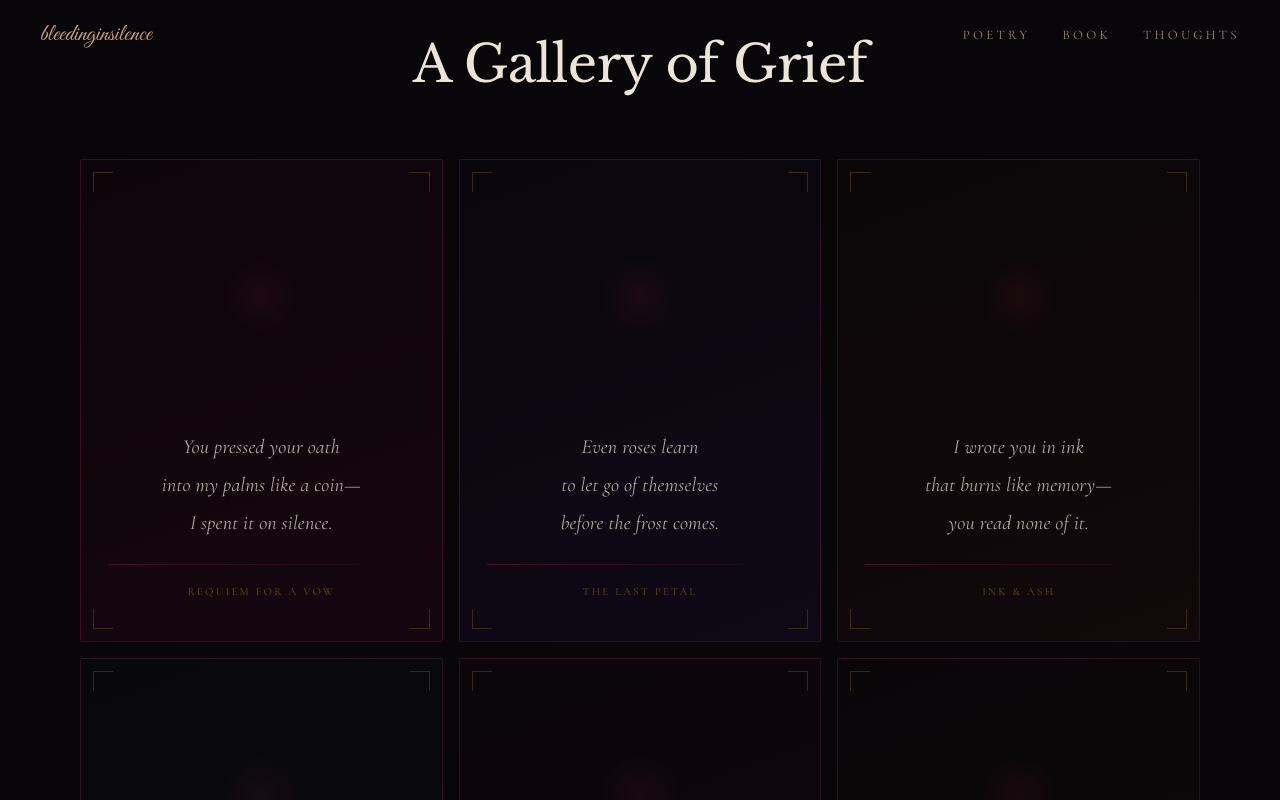
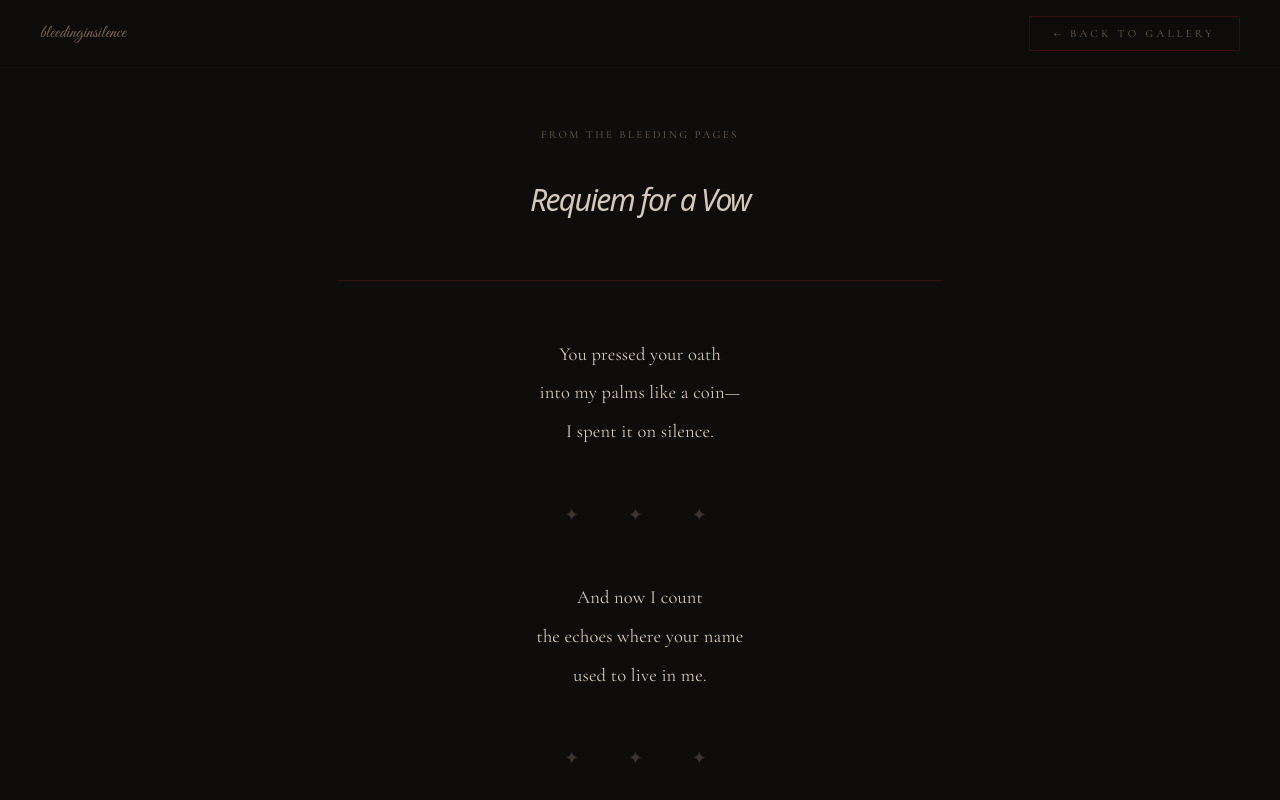
Before and after one commit to waleedzelvin-max/WiltedRoses, a React (Vite) app: page / in a window 1280 px wide. Both pictures are taken after a click on the element 261 px from the left and 1390 px from the top of the page. Shown: the part 990-1790 px from the top of the page. Built offline with nearby package versions, Linux system fonts and the light colour scheme.

Commit message:
Cards open

```diff
--- a/src/App.jsx
+++ b/src/App.jsx
@@ -66,8 +66,170 @@ const thoughts = [
   { quote: "The rose doesn't mourn its petals. We do that for it.", label: "— Wilted Promises" },
 ];
 
+// Full poem content for detail pages
+const poemDetails = [
+  {
+    title: "Requiem for a Vow",
+    collection: "from the bleeding pages",
+    stanzas: [
+      "You pressed your oath\ninto my palms like a coin—\nI spent it on silence.",
+      "And now I count\nthe echoes where your name\nused to live in me.",
+      "Even vows have roots\nthat reach past the last goodbye\ninto everything.",
+    ],
+    sig: "— for the one whose words outlasted their heart",
+  },
+  {
+    title: "The Last Petal",
+    collection: "from the bleeding pages",
+    stanzas: [
+      "Even roses learn\nto let go of themselves\nbefore the frost comes.",
+      "There is a kind of grace\nin that—the soft release\nno one asked them for.",
+      "I have been watching\nyou practice the same art,\npetal by petal.",
+      "And I, the garden,\nlearn again what I already knew:\nthat beauty costs.",
+    ],
+    sig: "— written in October, when everything was letting go",
+  },
+  {
+    title: "Ink & Ash",
+    collection: "from the bleeding pages",
+    stanzas: [
+      "I wrote you in ink\nthat burns like memory—\nyou read none of it.",
+      "The page knows your name\nbetter than you knew yourself\nwhen I gave it there.",
+      "Still I keep writing,\nbecause the fire needs somewhere\nto put its hunger.",
+    ],
+    sig: "— she is the reason the ink wouldn't dry",
+  },
+  {
+    title: "Hollow Season",
+    collection: "from the bleeding pages",
+    stanzas: [
+      "Autumn isn't loss.\nIt is the tree confessing\nit was never whole.",
+      "We called it beauty—\nthe dying light, the bare branch—\nbecause we needed to.",
+      "I am the same tree.\nI am the same beautiful\nlie we tell ourselves.",
+    ],
+    sig: "— for every winter that arrived early",
+  },
+  {
+    title: "Tender Ruin",
+    collection: "from the bleeding pages",
+    stanzas: [
+      "You called it loving.\nI called it standing still\nwhile the flood rose up.",
+      "There is a difference\nbetween choosing and sinking—\nyou never learned it.",
+      "But I did. God, I did.\nWater teaches what it means\nto be truly known.",
+    ],
+    sig: "— the flood remembers what we forgot",
+  },
+  {
+    title: "Unnamed Grief",
+    collection: "from the bleeding pages",
+    stanzas: [
+      "There is no word for\nmissing someone who still breathes—\nso I made one: you.",
+      "A noun and a verb,\na season and a wound,\na you-shaped silence.",
+      "Languages have failed\neveryone who ever loved\nthe wrong way on time.",
+    ],
+    sig: "— for the unnamed, who feel it anyway",
+  },
+];
+
+function PoemPage({ poem, onClose }) {
+  useEffect(() => {
+    document.body.style.overflow = "hidden";
+    return () => { document.body.style.overflow = ""; };
+  }, []);
+
+  return (
+    <div style={{
+      position: "fixed", inset: 0, zIndex: 1000,
+      background: "#0f0d0b",
+      overflowY: "auto",
+      animation: "fadeInPage 0.5s ease",
+    }}>
+      <style>{`
+        @keyframes fadeInPage {
+          from { opacity: 0; transform: translateY(24px); }
+          to   { opacity: 1; transform: translateY(0); }
+        }
+        .poem-page-verse {
+          font-size: 18.5px;
+          line-height: 2.1;
+          color: #d4c9b8;
+          margin-bottom: 2.8rem;
+          white-space: pre-line;
+          font-family: 'Cormorant Garamond', Georgia, serif;
+        }
+        .poem-page-divider {
+          text-align: center;
+          color: #6b5e4e;
+          font-size: 18px;
+          margin: 0 0 2.8rem;
+          letter-spacing: 0.5em;
+          opacity: 0.5;
+        }
+        .close-btn {
+          background: none;
+          border: 1px solid rgba(139,26,26,0.3);
+          color: #6b5e4e;
+          font-family: 'Cormorant Garamond', Georgia, serif;
+          font-size: 11px;
+          letter-spacing: 0.3em;
+          text-transform: uppercase;
+          padding: 10px 24px;
+          cursor: pointer;
+          transition: border-color 0.3s, color 0.3s;
+          border-radius: 1px;
+        }
+        .close-btn:hover { border-color: rgba(139,26,26,0.8); color: #d4c9b8; }
+      `}</style>
+
+      {/* Close bar */}
+      <div style={{
+        position: "sticky", top: 0, zIndex: 10,
+        padding: "16px 40px",
+        background: "rgba(15,13,11,0.95)",
+        backdropFilter: "blur(10px)",
+        borderBottom: "1px solid rgba(139,26,26,0.2)",
+        display: "flex", alignItems: "center", justifyContent: "space-between",
+      }}>
+        <span style={{ fontFamily: "'Great Vibes', cursive", fontSize: "18px", color: "rgba(200,160,128,0.6)" }}>
+          bleedinginsilence
+        </span>
+        <button className="close-btn" onClick={onClose}>← Back to Gallery</button>
+      </div>
+
+      {/* Poem content */}
+      <div style={{ maxWidth: "660px", margin: "0 auto", padding: "3rem 1.5rem 5rem", fontFamily: "'Cormorant Garamond', Georgia, serif", color: "#d4c9b8" }}>
+        {/* Title block */}
+        <div style={{ marginBottom: "3rem", paddingBottom: "1.5rem", borderBottom: "1px solid rgba(139,26,26,0.3)", textAlign: "center" }}>
+          <p style={{ fontSize: "11px", letterSpacing: "0.22em", textTransform: "uppercase", color: "#6b5e4e", marginBottom: "1rem" }}>
+            {poem.collection}
+          </p>
+          <h1 style={{ fontSize: "30px", fontWeight: 400, fontStyle: "italic", lineHeight: 1.35, color: "#d4c9b8" }}>
+            {poem.title}
+          </h1>
+        </div>
+
+        {/* Stanzas */}
+        {poem.stanzas.map((stanza, i) => (
+          <div key={i}>
+            <p className="poem-page-verse">{stanza}</p>
+            {i < poem.stanzas.length - 1 && (
+              <p className="poem-page-divider">✦ &nbsp; ✦ &nbsp; ✦</p>
+            )}
+          </div>
+        ))}
+
+        {/* Signature */}
+        <div style={{ textAlign: "right", fontStyle: "italic", fontSize: "13px", color: "#6b5e4e", marginTop: "3.5rem", paddingTop: "1.2rem", borderTop: "1px solid rgba(139,26,26,0.2)", letterSpacing: "0.04em" }}>
+          {poem.sig}
+        </div>
+      </div>
+    </div>
+  );
+}
+
 export default function BleedingInSilence() {
   const [hoveredPoem, setHoveredPoem] = useState(null);
+  const [selectedPoem, setSelectedPoem] = useState(null);
   const [menuOpen, setMenuOpen] = useState(false);
   const [scrollY, setScrollY] = useState(0);
 
@@ -84,6 +246,9 @@ export default function BleedingInSilence() {
 
   return (
     <div style={{ background: "#080608", minHeight: "100vh", fontFamily: "'Cormorant Garamond', 'Georgia', serif", color: "#e8e0d4", overflowX: "hidden" }}>
+      {selectedPoem !== null && (
+        <PoemPage poem={poemDetails[selectedPoem]} onClose={() => setSelectedPoem(null)} />
+      )}
       <style>{`
         @import url('https://fonts.googleapis.com/css2?family=Cormorant+Garamond:ital,wght@0,300;0,400;0,600;1,300;1,400&family=Libre+Baskerville:ital,wght@0,400;0,700;1,400&family=Great+Vibes&display=swap');
 
@@ -355,6 +520,7 @@ export default function BleedingInSilence() {
                 style={{ background: poem.bg }}
                 onMouseEnter={() => setHoveredPoem(i)}
                 onMouseLeave={() => setHoveredPoem(null)}
+                onClick={() => setSelectedPoem(i)}
               >
                 {/* Ornamental corner marks */}
                 <div style={{ position: "absolute", top: "12px", left: "12px", width: "20px", height: "20px", borderTop: "1px solid rgba(160,120,50,0.3)", borderLeft: "1px solid rgba(160,120,50,0.3)", zIndex: 3, transition: "border-color 0.4s", borderColor: hoveredPoem === i ? "rgba(160,120,50,0.8)" : "rgba(160,120,50,0.3)" }} />
@@ -444,7 +610,7 @@ export default function BleedingInSilence() {
           {/* Book details */}
           <FadeIn delay={0.3}>
             <div>
-              <p className="section-label" style={{ marginBottom: "16px" }}>first edition</p>
+
               <h3 style={{ fontFamily: "'Libre Baskerville', serif", fontSize: "clamp(2rem, 4vw, 3rem)", fontWeight: 400, color: "#ede5d8", marginBottom: "8px", lineHeight: 1.1 }}>
                 Wilted Promises
               </h3>
```
